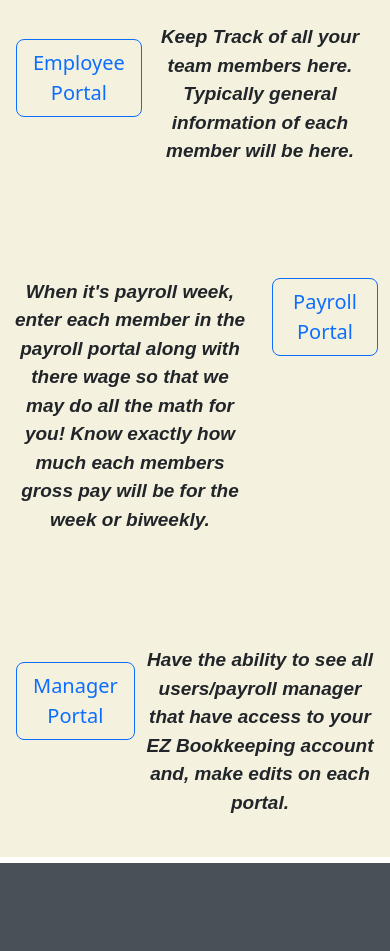
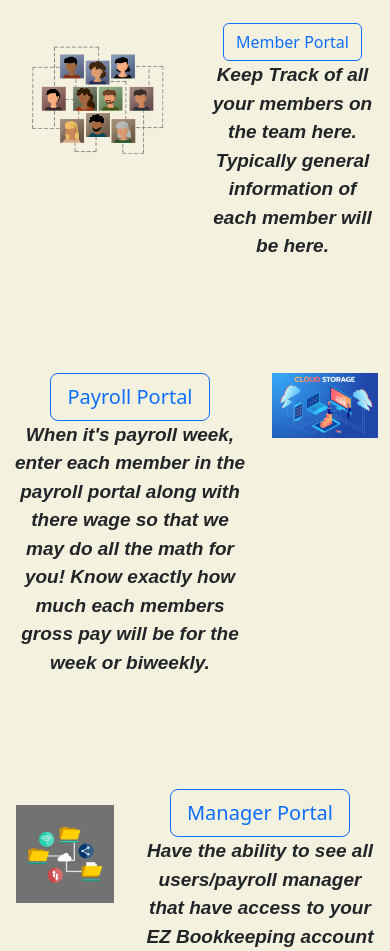
Before and after one commit to LilOTechGod/Ez-Bookkeeping, a website: page Client/landingPage.html in a window 390 px wide. Shown: the part 57-1008 px from the top of the page. Drawn offline with nearby package versions, Linux system fonts and the light colour scheme.

Commit message:
added img and style to landingpage, looks good now and edited employee portal to member portal

```diff
--- a/Client/landingPage.html
+++ b/Client/landingPage.html
@@ -39,12 +39,12 @@
     <br>
         <div class="container text-center">
             <div class="row">
-              <div class="col-4 col-md-4  p-3 ">
-                <button class="btn btn-outline-primary btn-lg
-                " type="submit" value="Employee Portal" id="employeePortal">Employee Portal</button>
+              <div class="col-6 col-md-6  p-3 ">
+                <img class="img-fluid" src="../Assets/human-resources-5033959_640.png" alt="">
               </div>
-              <div class="col-8 col-md-8">
-                <p class="landingDes">Keep Track of all your team members here. Typically general information of each member will be here.</p>
+              <div class="col-6 col-md-6 align-self-center">
+                <button class="btn btn-outline-primary" type="submit" value="Employee Portal" id="employeePortal">Member Portal</button>
+                <p class="landingDes">Keep Track of all your members on the team here. Typically general information of each member will be here.</p>
               </div>
             </div>
             <br>
@@ -52,12 +52,12 @@
             </br>
             </br>
             <div class="row">
-              <div class="col-8 col-md-8">
+              <div class="col-8 col-md-8 align-self-center">
+                <button class="btn btn-outline-primary btn-lg" type="submit" value="Payroll Portal" id="payrollPortal">Payroll Portal</button>
                 <p class="landingDes">When it's payroll week, enter each member in the payroll portal along with there wage so that we may do all the math for you! Know exactly how much each members gross pay will be for the week or biweekly.</p>
               </div>
               <div class="col-4 col-md-4">
-                <button class="btn btn-outline-primary btn-lg
-                " type="submit" value="Payroll Portal" id="payrollPortal">Payroll Portal</button>
+                <img class="img-fluid" src="../Assets/cloud.png" alt="">
               </div>
             </div>
             <br>
@@ -66,12 +66,11 @@
             </br>
             <div class="row">
               <div class="col-4 col-md-4  p-3 ">
-                <button class="btn btn-outline-primary btn-lg
-                " type="submit" value="Manager Portal" id="ManagerPortal">Manager Portal</button>
+                <img class="img-fluid" src="../Assets/foldertree.png" alt="">
               </div>
-              <div class="col-8 col-md-8">
-                <p class="landingDes">Have the ability to see all users/payroll manager that have access to your EZ Bookkeeping account and, make edits on each portal.</p>
-              </div>
+              <div class="col-8 col-md-8 align-self-center">
+                <button class="btn btn-outline-primary btn-lg" type="submit" value="Manager Portal" id="ManagerPortal">Manager Portal</button>
+                <p class="landingDes">Have the ability to see all users/payroll manager that have access to your EZ Bookkeeping account and, make edits on each portal.</p>              </div>
             </div>
             </div>
         </div>
--- a/Client/landingPage.js
+++ b/Client/landingPage.js
@@ -2,6 +2,8 @@
 const pPortalBtn = document.getElementById('payrollPortal');
 const mPortalBtn = document.getElementById('ManagerPortal');
 const subBtn = document.getElementById('subBtn')
+// variable from price page
+const priceBtn = document.getElementById('priceBtn');
 
 
 ePortalBtn.addEventListener('click', () => {
@@ -26,4 +28,12 @@
     window.alert("You've been subscribed to our newsletter!")
 }
 
+
 subBtn.addEventListener('click', getNotification);
+
+priceBtn.addEventListener('click', () => {
+    console.log(priceBtn.textContent);
+
+    window.location.href = './splash.html'
+
+});
```
Also changed, not shown: Client/blog.html (+1 -1 lines), Client/employeePortal.html (+5 -5 lines), Client/index.html (+6 -6 lines), Assets/cloud.png (added), Assets/foldertree.png (added), Assets/human-resources-5033959_640.png (added).
